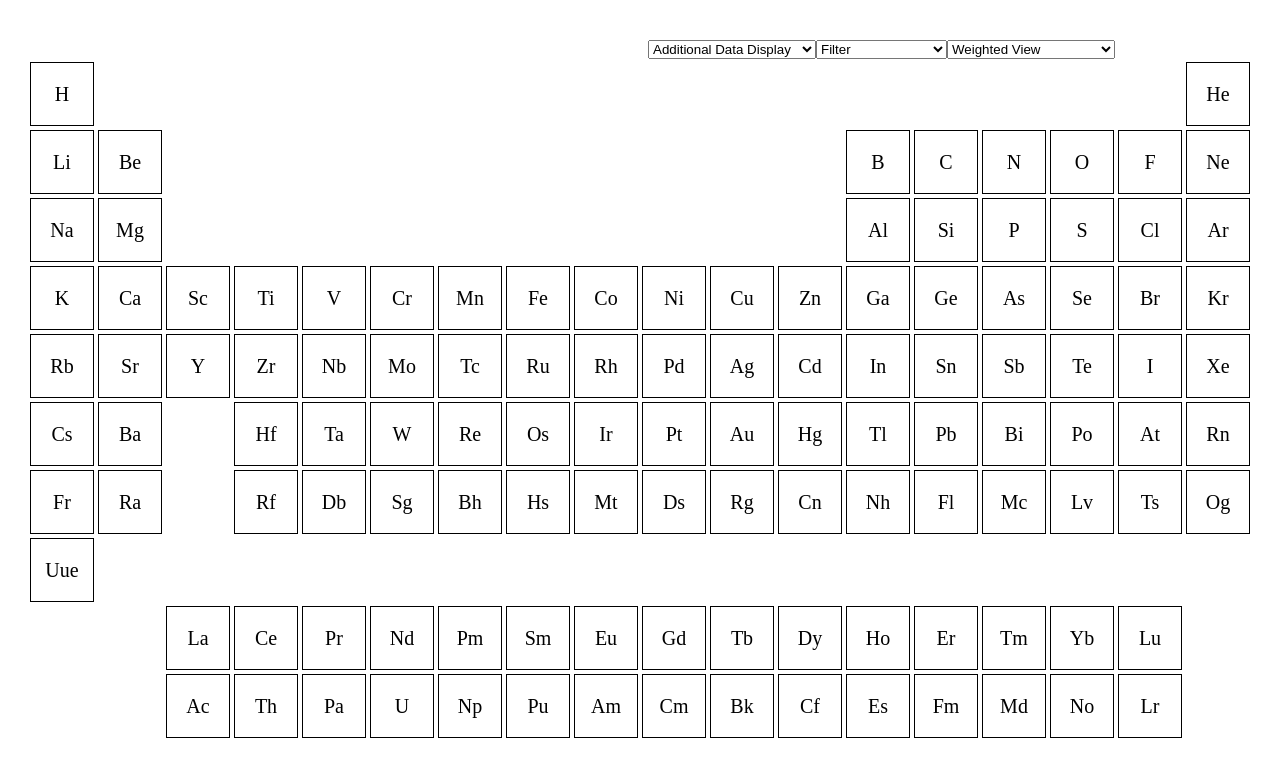
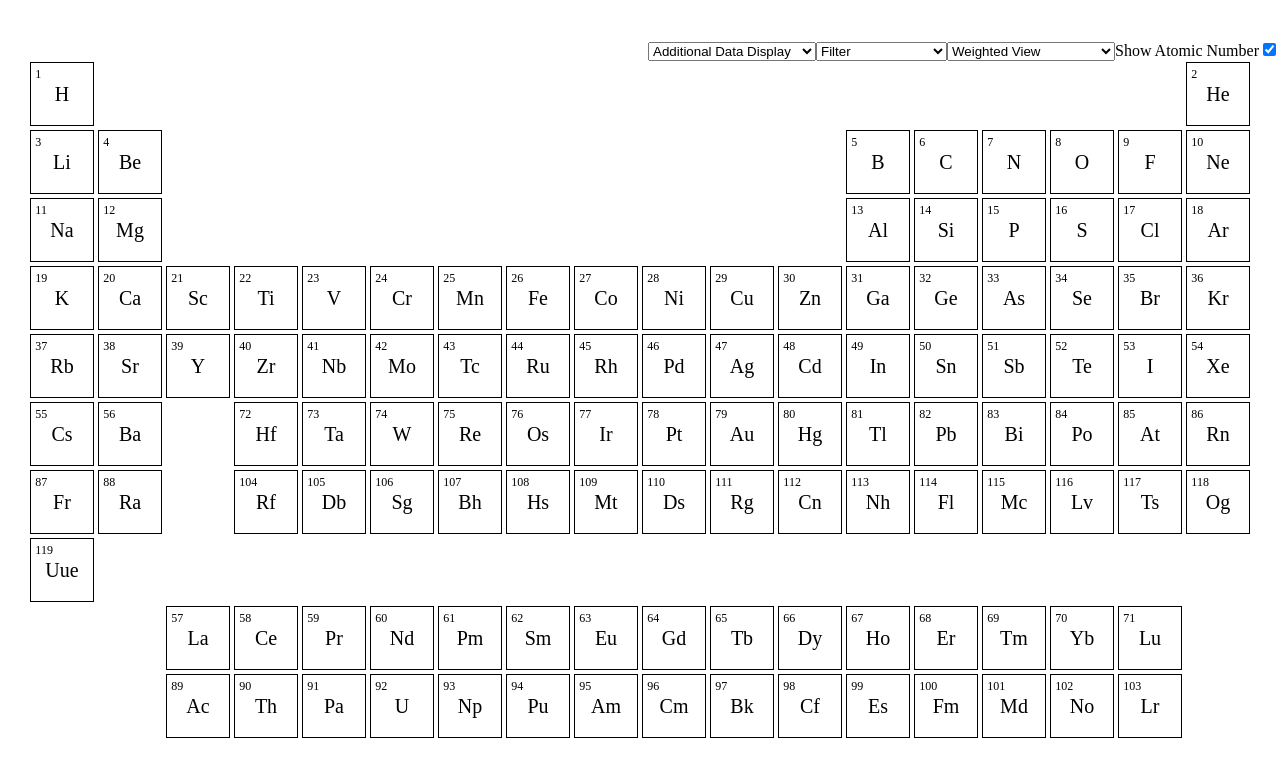
Before and after one commit to AlexRodgers11/PeriodicTableProject, a React app in the folder client/: page / in a window 1280 px wide. Shown: the top 776 px of the page. Built offline with nearby package versions, Linux system fonts and the light colour scheme.

Commit message:
create DisplayAtomicNumber and add functionality to toggle whether atomic number is displayed in an element

```diff
--- a/client/src/components/Controls/Controls.js
+++ b/client/src/components/Controls/Controls.js
@@ -4,6 +4,7 @@ import { useWeightedView, useWeightedViewUpdate } from "../../contexts/WeightedV
 import { useFilter, useFilterUpdate } from "../../contexts/Filter";
 import { sortTable } from "../../utils";
 import { useElementData, useElementDataUpdate } from "../../contexts/ElementData";
+import { useDisplayAtomicNumber, useDisplayAtomicNumberToggle } from "../../contexts/DisplayAtomicNumber";
 
 
 export default function Controls() {
@@ -13,6 +14,8 @@ export default function Controls() {
     const setWeightedView = useWeightedViewUpdate();
     const elementData = useElementData();
     const setElementData = useElementDataUpdate();
+    const displayAtomicNumber = useDisplayAtomicNumber();
+    const toggleDisplayAtomicNumber = useDisplayAtomicNumberToggle();
 
     const handleElementDataChange = evt => {
         setElementData(evt.target.value);
@@ -55,6 +58,8 @@ export default function Controls() {
                 <option value="electronegativity_pauling">Electronegativity Pauling</option>
                 <option value="atomic_mass">Atomic Mass</option>
             </select>
+            <label htmlFor="show-atomic-number">Show Atomic Number</label>
+            <input type="checkbox" name="show-atomic-number" id="show-atomic-number" checked={displayAtomicNumber} onChange={toggleDisplayAtomicNumber}></input>
         </div>
     );
 }
--- a/client/src/components/Element/Element.css
+++ b/client/src/components/Element/Element.css
@@ -19,6 +19,14 @@
   font-size: 0.625rem;
 }
 
+.Element_atomic_number {
+  position: absolute;
+  top: 7%;
+  left: 7%;
+  margin: 0;
+  font-size: 0.75rem;
+}
+
 .Element:hover {
   transform: scale(1.25, 1.25);
   z-index: 1;
--- a/client/src/components/Element/Element.js
+++ b/client/src/components/Element/Element.js
@@ -5,10 +5,12 @@ import { useElementData } from "../../contexts/ElementData";
 import { generateLightness } from "../../utils";
 import periodicTableData from "../../periodic-table.json";
 import { useWeightedView } from "../../contexts/WeightedView";
+import { useDisplayAtomicNumber } from "../../contexts/DisplayAtomicNumber";
 
 export default function Element(props) {
     const elementData = useElementData();
     const weightedView = useWeightedView();
+    const displayAtomicNumber = useDisplayAtomicNumber();
     const [lightness, setLightness] = useState(100);
 
     useEffect(() => {
@@ -23,6 +25,9 @@ export default function Element(props) {
     }
     return (
         <div className="Element" style={{gridRow: props.element.ypos, gridColumn: props.element.xpos, backgroundColor: weightedView? `hsl(136deg, 100%, ${lightness}%)` : "white", color: lightness < 20 ? "white" : "black"}} onClick={handleElementChange}>
+            {displayAtomicNumber &&
+                <p className="Element_atomic_number">{props.element.number}</p>
+            }
             {elementData &&
                 <p className="Element_detail">{props.element[elementData]}</p>
             }
--- /dev/null
+++ b/client/src/contexts/DisplayAtomicNumber.js
@@ -0,0 +1,28 @@
+import React,  { useContext, useState } from "react";
+
+const DisplayAtomicNumberContext = React.createContext();
+const DisplayAtomicNumberToggleContext = React.createContext();
+
+export function useDisplayAtomicNumber() {
+    return useContext(DisplayAtomicNumberContext);
+}
+
+export function useDisplayAtomicNumberToggle() {
+    return useContext(DisplayAtomicNumberToggleContext);
+}
+
+export function DisplayAtomicNumberProvider({ children }) {
+    const [displayAtomicNumber, setDisplayAtomicNumber] = useState(true);
+
+    const toggleDisplayAtomicNumber = () => {
+        setDisplayAtomicNumber(!displayAtomicNumber);
+    }
+
+    return (
+        <DisplayAtomicNumberContext.Provider value={displayAtomicNumber}>
+            <DisplayAtomicNumberToggleContext.Provider value={toggleDisplayAtomicNumber} >
+                {children}
+            </DisplayAtomicNumberToggleContext.Provider>
+        </DisplayAtomicNumberContext.Provider>
+    );
+}
--- a/client/src/index.js
+++ b/client/src/index.js
@@ -5,14 +5,17 @@ import { DisplayedElementProvider } from "./contexts/DisplayedElement";
 import { FilterProvider } from "./contexts/Filter";
 import { WeightedViewProvider } from "./contexts/WeightedView";
 import { ElementDataProvider } from "./contexts/ElementData";
+import { DisplayAtomicNumberProvider } from "./contexts/DisplayAtomicNumber";
 
 ReactDOM.render(
     <DisplayedElementProvider>
         <WeightedViewProvider>
             <FilterProvider>
-                <ElementDataProvider>
-                    <App />
-                </ElementDataProvider>
+                <DisplayAtomicNumberProvider>
+                    <ElementDataProvider>
+                        <App />
+                    </ElementDataProvider>
+                </DisplayAtomicNumberProvider>
             </FilterProvider>
         </WeightedViewProvider>
     </DisplayedElementProvider>
```
